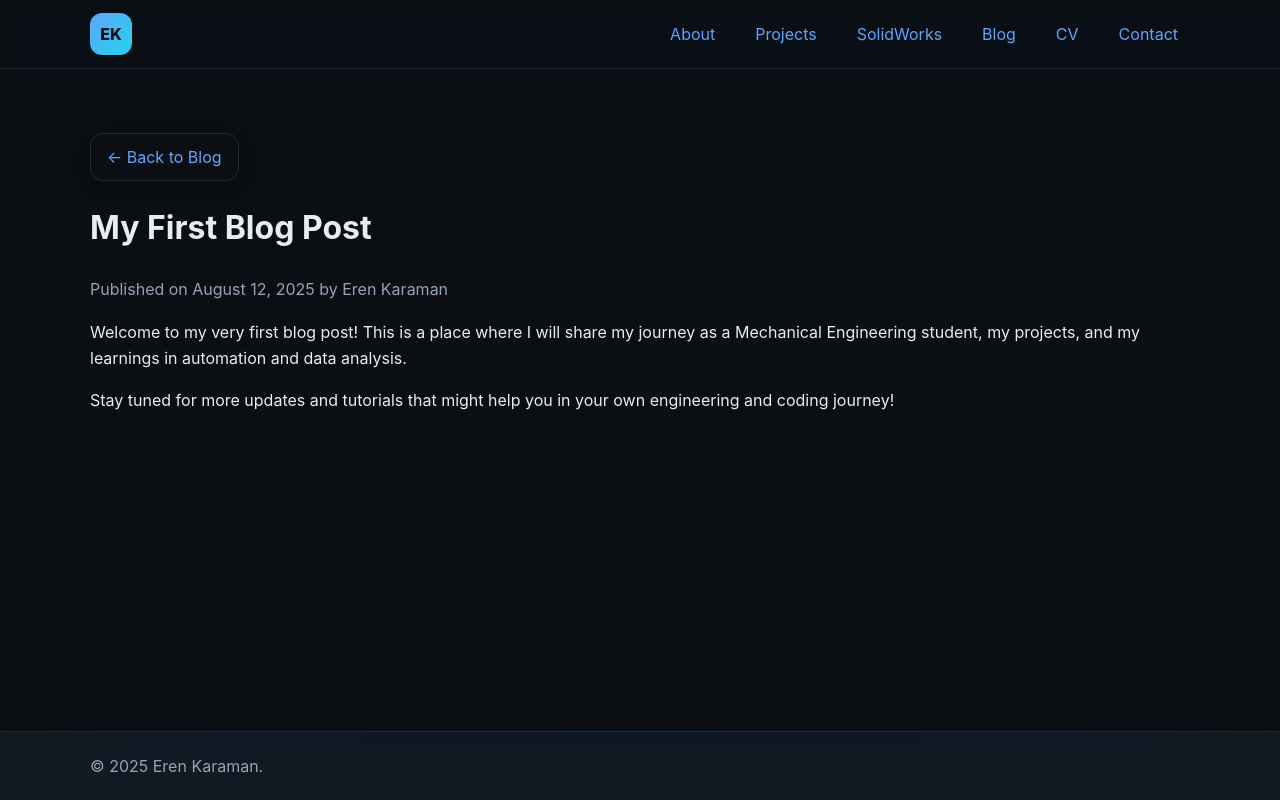
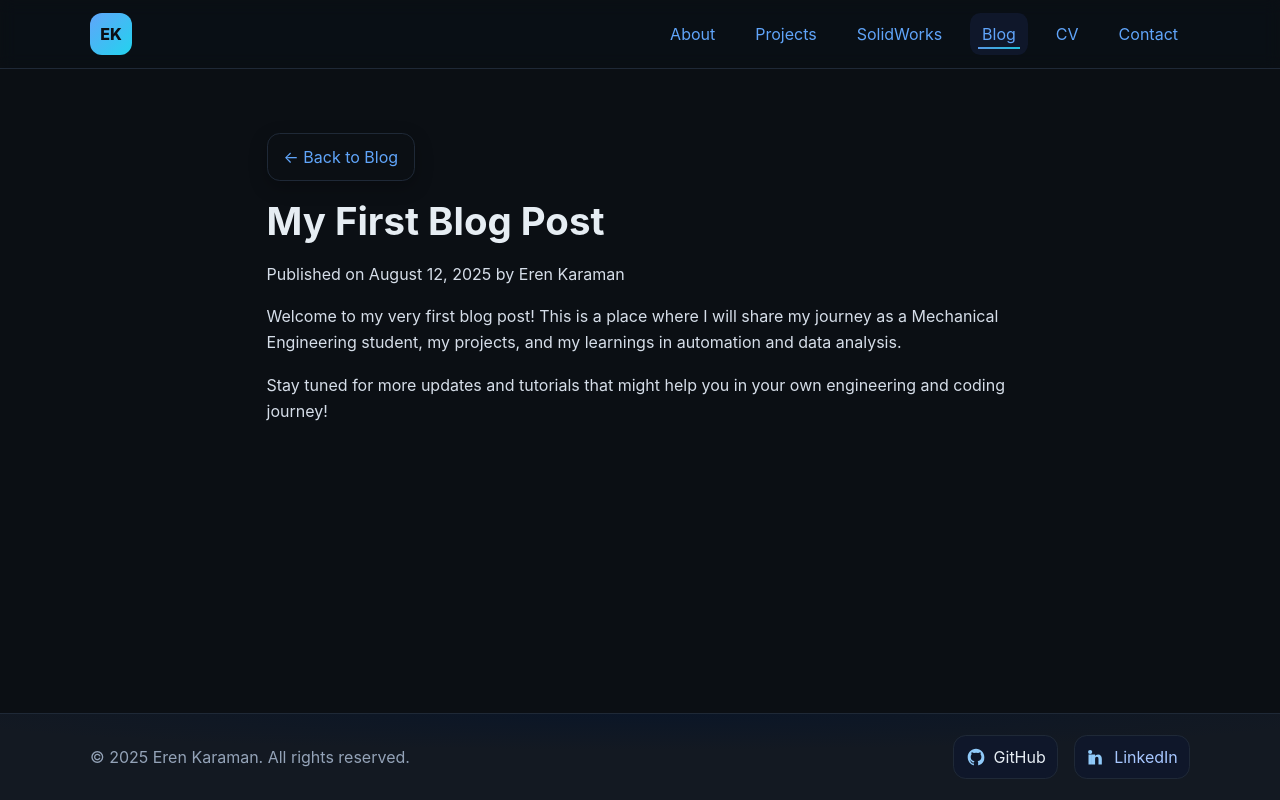
Before and after one commit to karamanerenn/karamanerenn.github.io, a plain HTML site: page blog/posts/first-post.html in a window 1280 px wide. Drawn offline with Linux system fonts and the light colour scheme.

Commit message:
Update first-post.html

```diff
--- a/blog/posts/first-post.html
+++ b/blog/posts/first-post.html
@@ -4,30 +4,38 @@
   <meta charset="utf-8" />
   <meta name="viewport" content="width=device-width, initial-scale=1" />
   <title>My First Blog Post – Eren Karaman</title>
-  <link rel="stylesheet" href="../../css/style.css" />
+  <!-- KÖKTEN yol: her klasörden doğru çalışır -->
+  <link rel="stylesheet" href="/css/style.css" />
 </head>
 <body>
 
+<!-- Standart Header -->
 <header class="site-header">
   <div class="container header-inner">
-    <a class="logo" href="../../">EK</a>
+    <a class="logo" href="/">EK</a>
     <nav class="nav" id="nav">
-      <a href="../../#about">About</a>
-      <a href="../../projects/">Projects</a>
-      <a href="../../solidworks.html">SolidWorks</a>
-      <a href="../">Blog</a>
+      <a href="/#about">About</a>
+      <a href="/projects/">Projects</a>
+      <a href="/solidworks.html">SolidWorks</a>
+      <a href="/blog/" aria-current="page">Blog</a>
       <a href="/assets/docs/resume.pdf" target="_blank" rel="noopener" class="resume">CV</a>
-      <a href="../../#contact">Contact</a>
+      <a href="/#contact">Contact</a>
     </nav>
+    <button class="menu-btn" id="menuBtn" aria-label="Open Menu">☰</button>
   </div>
 </header>
 
+<!-- İçerik -->
 <main class="section">
-  <div class="container">
-    <p><a class="btn" href="../">← Back to Blog</a></p>
+  <div class="container prose">
+    <p><a class="btn" href="/blog/">← Back to Blog</a></p>
 
     <h1>My First Blog Post</h1>
-    <p class="muted">Published on August 12, 2025 by Eren Karaman</p>
+    <p class="muted">
+      Published on
+      <time datetime="2025-08-12">August 12, 2025</time>
+      by Eren Karaman
+    </p>
 
     <p>Welcome to my very first blog post! This is a place where I will share my journey as a Mechanical Engineering student, my projects, and my learnings in automation and data analysis.</p>
 
@@ -35,10 +43,36 @@
   </div>
 </main>
 
+<!-- Standart Footer -->
 <footer class="site-footer">
-  <div class="container">© <span id="year"></span> Eren Karaman.</div>
+  <div class="container footer-row">
+    <p class="footer-copy">© <span id="year"></span> Eren Karaman. All rights reserved.</p>
+
+    <p class="with-icon social">
+      <a class="with-icon social-link github" href="https://github.com/karamanerenn" target="_blank" rel="noopener" title="GitHub">
+        <span class="icon" aria-hidden="true">
+          <svg viewBox="0 0 24 24" fill="currentColor" aria-hidden="true">
+            <path d="M12 2C6.48 2 2 6.58 2 12.26c0 4.51 2.87 8.33 6.85 9.68.5.1.68-.22.68-.49 0-.24-.01-.87-.01-1.71-2.78.62-3.37-1.37-3.37-1.37-.45-1.17-1.11-1.48-1.11-1.48-.91-.64.07-.62.07-.62 1 .07 1.53 1.06 1.53 1.06 .9 1.58 2.36 1.12 2.94.85 .09-.67.35-1.12.63-1.38-2.22-.26-4.56-1.14-4.56-5.1 0-1.12.39-2.03 1.03-2.74-.1-.26-.45-1.31.1-2.73 0 0 .85-.28 2.77 1.04a9.37 9.37 0 0 1 5.04 0c1.92-1.32 2.77-1.04 2.77-1.04 .55 1.42.2 2.47.1 2.73 .64.71 1.03 1.62 1.03 2.74 0 3.97-2.34 4.84-4.57 5.09 .36.32.68.94.68 1.9 0 1.37-.01 2.48-.01 2.82 0 .27.18.6.69.49A10.06 10.06 0 0 0 22 12.26C22 6.58 17.52 2 12 2Z"/>
+          </svg>
+        </span>
+        <span>GitHub</span>
+      </a>
+
+      <a class="with-icon social-link linkedin" href="https://www.linkedin.com/in/erkaramann" target="_blank" rel="noopener" title="LinkedIn">
+        <span class="icon" aria-hidden="true">
+          <svg viewBox="0 0 24 24" fill="currentColor" aria-hidden="true">
+            <path d="M4.98 3.5a2.5 2.5 0 1 0 0 5.001 2.5 2.5 0 0 0 0-5zM3 9h3.96v12H3zM14.54 9c-2.14 0-3.11 1.17-3.64 1.99V9H7v12h3.9v-6.45c0-1.71.74-2.72 2.16-2.72 1.28 0 1.94.9 1.94 2.72V21H19V14.3C19 11.15 17.32 9 14.54 9z"/>
+          </svg>
+        </span>
+        <span>LinkedIn</span>
+      </a>
+    </p>
+  </div>
 </footer>
 
-<script src="../../js/main.js"></script>
+<!-- Back to Top -->
+<button id="toTopBtn" aria-label="Back to top" title="Back to top">↑</button>
+
+<script src="/js/main.js"></script>
 </body>
 </html>
```
